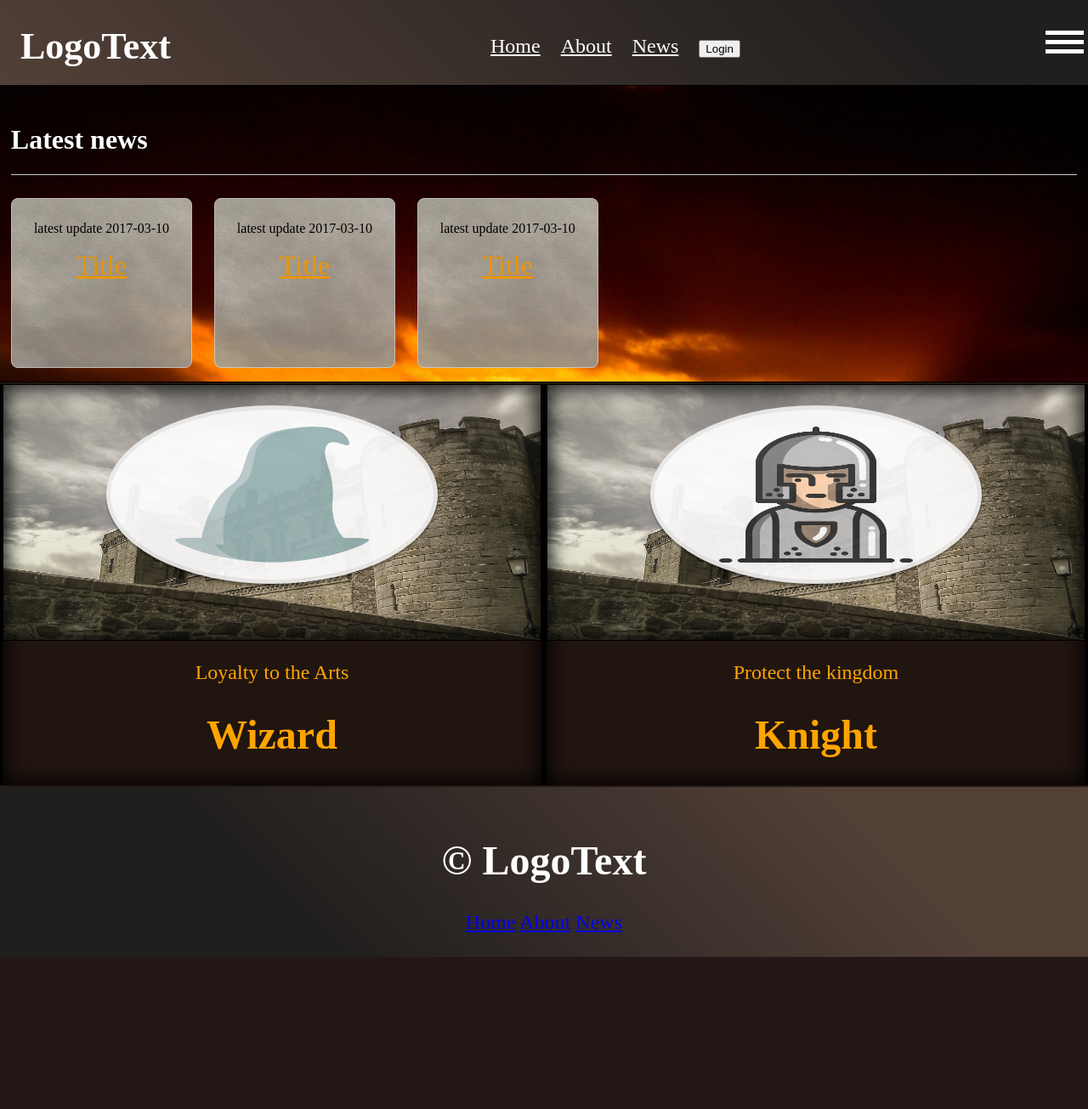
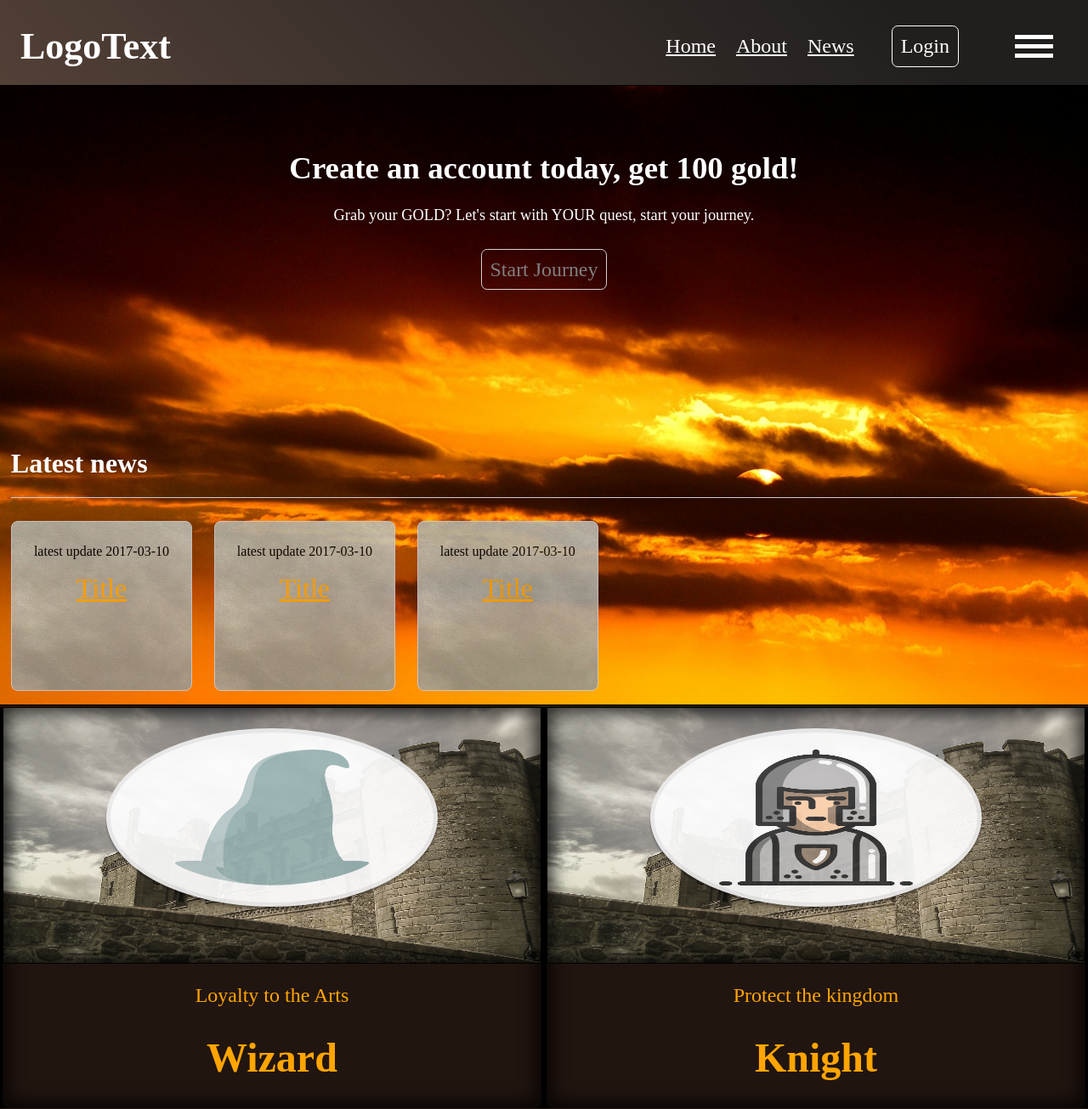
Before and after one commit to Nicklas766/front-end-framework, a PHP site: page / in a window 1280 px wide. Shown: the top 1305 px of the page at 85% size. Before the commit the page ends 1126 px from the top, so only its background shows below. Run offline with PHP 8.4, Linux system fonts and the light colour scheme.

Commit message:
third commit

```diff
--- a/index.php
+++ b/index.php
@@ -3,5 +3,3 @@
 require_once("config.php");
 
 $view->setPage("news, home");
-
-?>
--- a/login.php
+++ b/login.php
@@ -3,5 +3,3 @@
 require_once("config.php");
 
 $view->setPage("login, home");
-
-?>
--- /dev/null
+++ b/style/featured.css
@@ -0,0 +1,49 @@
+
+
+.featured-widget {
+     border-radius: 0.5em;
+     box-sizing: border-box;
+     flex: 0 0 100%;
+     margin: 40px auto 140px;
+     padding: 10px;
+     text-align: center;
+     transition: all 0.5s ease 0s;
+     color:white;
+     font-size:1.15em;
+}
+
+.featured-widget p {
+    margin-bottom:40px;
+}
+
+.featured-button {
+    border:solid 1px lightgray;
+    text-decoration:none;
+    padding: 10px;
+    border-radius:.3em;
+    transition:0.5s;
+    color:grey;
+    font-size:1.3em;
+}
+
+.featured-button:hover {
+    background:grey;
+    color:white;
+}
+
+
+/* Media queries for .widget */
+@media (max-width: 615px) {
+
+    .featured-widget {
+         flex: 0 0 70%;
+    }
+}
+
+/* Media queries for .widget */
+@media (max-width: 480px) {
+
+    .featured-widget {
+         font-size:0.9em;
+    }
+}
--- a/style/header.css
+++ b/style/header.css
@@ -42,7 +42,7 @@
 .navbar-header {
     flex: 30%;
     display:flex;
-    justify-content: center; /* align horizontal */
+    justify-content: flex-end; /* align horizontal */
     align-items: center; /* align vertical */
 }
 .navbar-header a {
@@ -55,14 +55,14 @@
 **** hamburger navbar
 ********************************************/
 .hamburger-header {
-    flex: 20%;
+    width:10%;
+    display:flex;
+    justify-content: center; /* align horizontal */
+    align-items: center; /* align vertical */
 }
 
 .dropbtn {
     cursor: pointer;
-    float: right;
-    margin-right: 5px;
-    margin-top: 30px;
 }
 .bar1, .bar2, .bar3 {
   pointer-events: none;
@@ -156,8 +156,3 @@
 .scroll-header  .navbar-header a {
   font-size: 1em;
 }
-
-
-.scroll-header .dropbtn {
-    margin-top: 5px;
-}
--- a/style/login.css
+++ b/style/login.css
@@ -34,3 +34,17 @@
     background:lightgrey;
     font-size:24px;
 }
+
+.login-button {
+    border:solid 1px white;
+    text-decoration:none;
+    padding: 10px;
+    border-radius:.3em;
+    transition:1s;
+    margin-left:20px;
+}
+
+.login-button:hover {
+    background:beige;
+    color:black;
+}
--- a/views/header.php
+++ b/views/header.php
@@ -10,6 +10,7 @@
  <link rel="stylesheet" type="text/css" href="style/footer.css">
  <link rel="stylesheet" type="text/css" href="style/mediaqueries.css">
   <link rel="stylesheet" type="text/css" href="style/login.css">
+  <link rel="stylesheet" type="text/css" href="style/featured.css">
  <script src="js/hamburger.js"></script>
  <script src="js/header.js"></script>
 </head>
--- a/views/news.php
+++ b/views/news.php
@@ -1,4 +1,12 @@
 <div class="news-wrapper">
+    <div class="featured-widget">
+
+        <h1> Create an account today, get 100 gold! </h1>
+
+        <p> Grab your GOLD? Let's start with YOUR quest, start your journey. </p>
+
+        <a class="featured-button" href="login.php">Start Journey</a>
+    </div>
 
   <div class="news">
     <h1> Latest news </h1>
--- a/views/site-header.php
+++ b/views/site-header.php
@@ -14,7 +14,7 @@
     <a href="hello.php">About</a>
     <a href="hello.php">News</a>
 
-    <a href="login.php"><button> Login </button></a>
+    <a class="login-button" href="login.php">Login</a>
   </div>
 
   <!-- Hamburger for header -->
```
